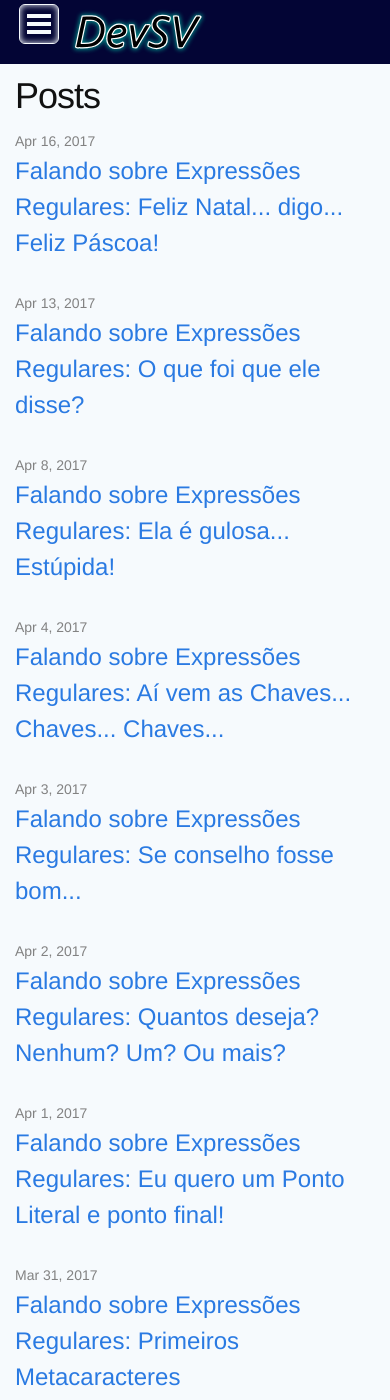
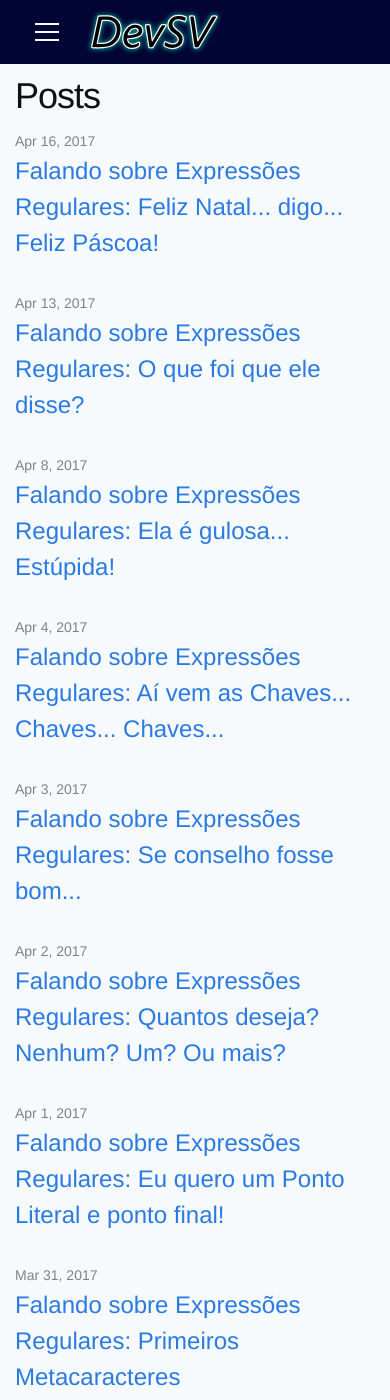
Before and after one commit to devsvbr/devsvbr.github.io, a Jekyll site: the page built from index.html, in a window 390 px wide and 1400 px high. Built offline with Jekyll 4.4.1, drawn with Linux system fonts in a browser that asks for light colours.

Commit message:
reformulando botao do menu mobile

```diff
--- a/_src/sass/inline/_header.scss
+++ b/_src/sass/inline/_header.scss
@@ -74,14 +74,10 @@
   display: block;
   float: left;
   background-color: $navbar-color;
-  border: solid 1px $background-color;
-  border-radius: 15%;
-  padding: 0;
-  margin: ($logo-size - $menubutton-size) / 2;
+  padding: (($navbar-size + 2*$logo-padding) - $menubutton-size) / 2;
+  margin: 0;
   width: $menubutton-size;
   height: $menubutton-size;
-  box-sizing: border-box;
-  box-shadow: inset 0 0 0.4em $background-color;
 
   &:hover {
     cursor: pointer;
@@ -89,11 +85,14 @@
 }
 .button-icon {
   display: block;
-  border-top: 12px double $background-color;
-  border-bottom: 4px solid $background-color;
-  width: 24px;
-  height: 20px;
-  margin: 9px 7px;
+  box-shadow: 0px -2px 0px 0px $background-color,
+              0px -8px 0px 0px $navbar-color,
+              0px -10px 0px 0px $background-color,
+              0px -16px 0px 0px $navbar-color,
+              0px -18px 0px 0px $background-color;
+  width: $menubutton-size;
+  height: $menubutton-size;
+  margin-top: 21px;
   box-sizing: border-box;
   position: relative;
   top: 0;
@@ -105,7 +104,6 @@
     background-color: $navbar-color;
     height: 100%;
     width: 80%;
-    max-width: $menu-max-size;
     position: fixed;
     z-index: 1;
     top: $navbar-size;
@@ -113,9 +111,6 @@
     transition: left 0.3s ease-out;
   }
   .menu-active {
-    .menu-button {
-      background-color: lighten($navbar-color, 20%);
-    }
     .menu {
       left: 0;
     }
--- a/_src/sass/resources/_variables.scss
+++ b/_src/sass/resources/_variables.scss
@@ -31,8 +31,7 @@ $footer-size:      64px;
 $logo-size:        48px;
 $logo-padding:     8px;
 $menuitem-size:    36px;
-$menubutton-size:  40px;
-$menu-max-size:    320px;
+$menubutton-size:  24px;
 $member-img-size:  160px;
 $social-icon-size: 32px;
 
```
Also changed, not shown: _includes/inline.css.
